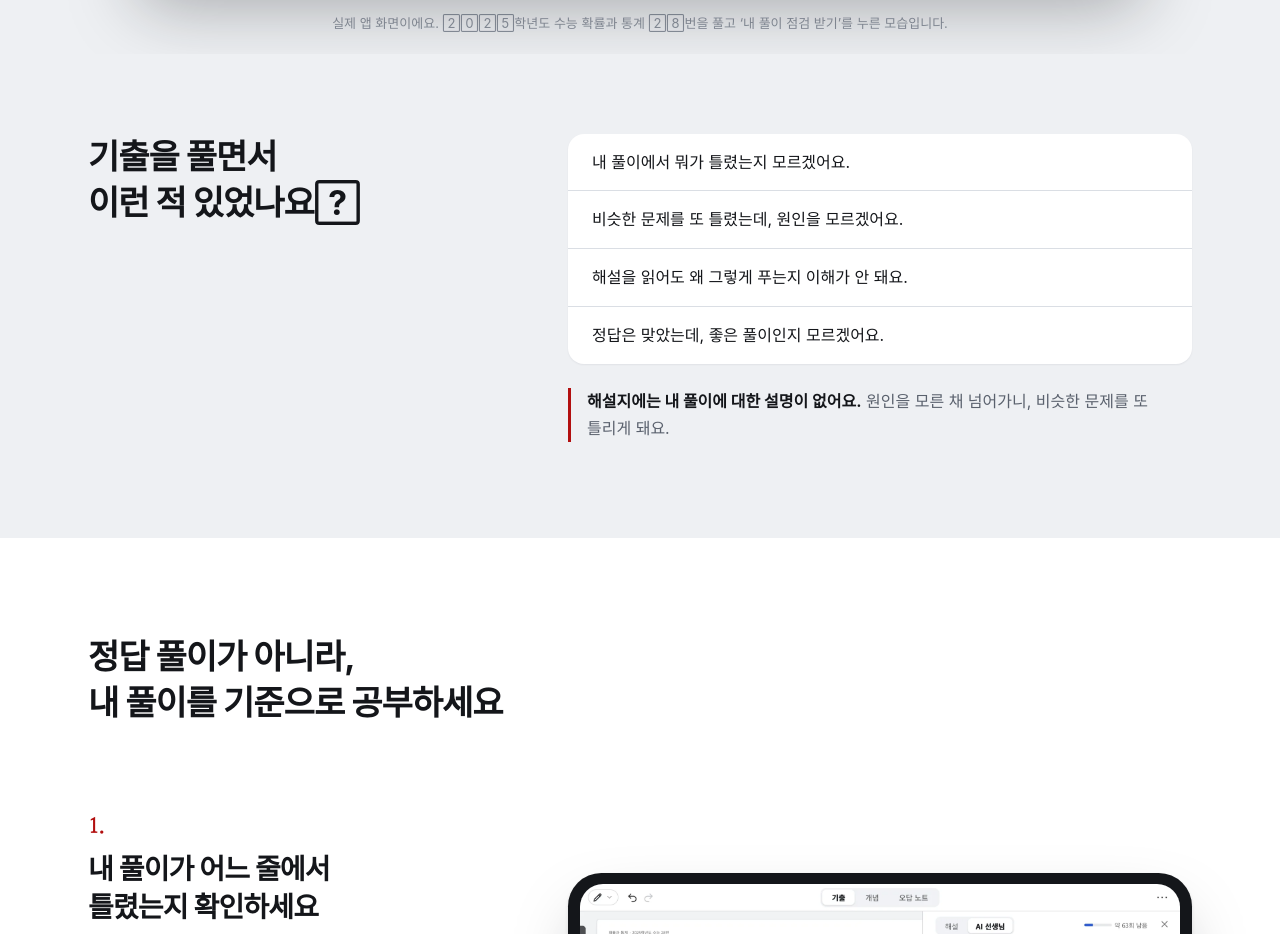
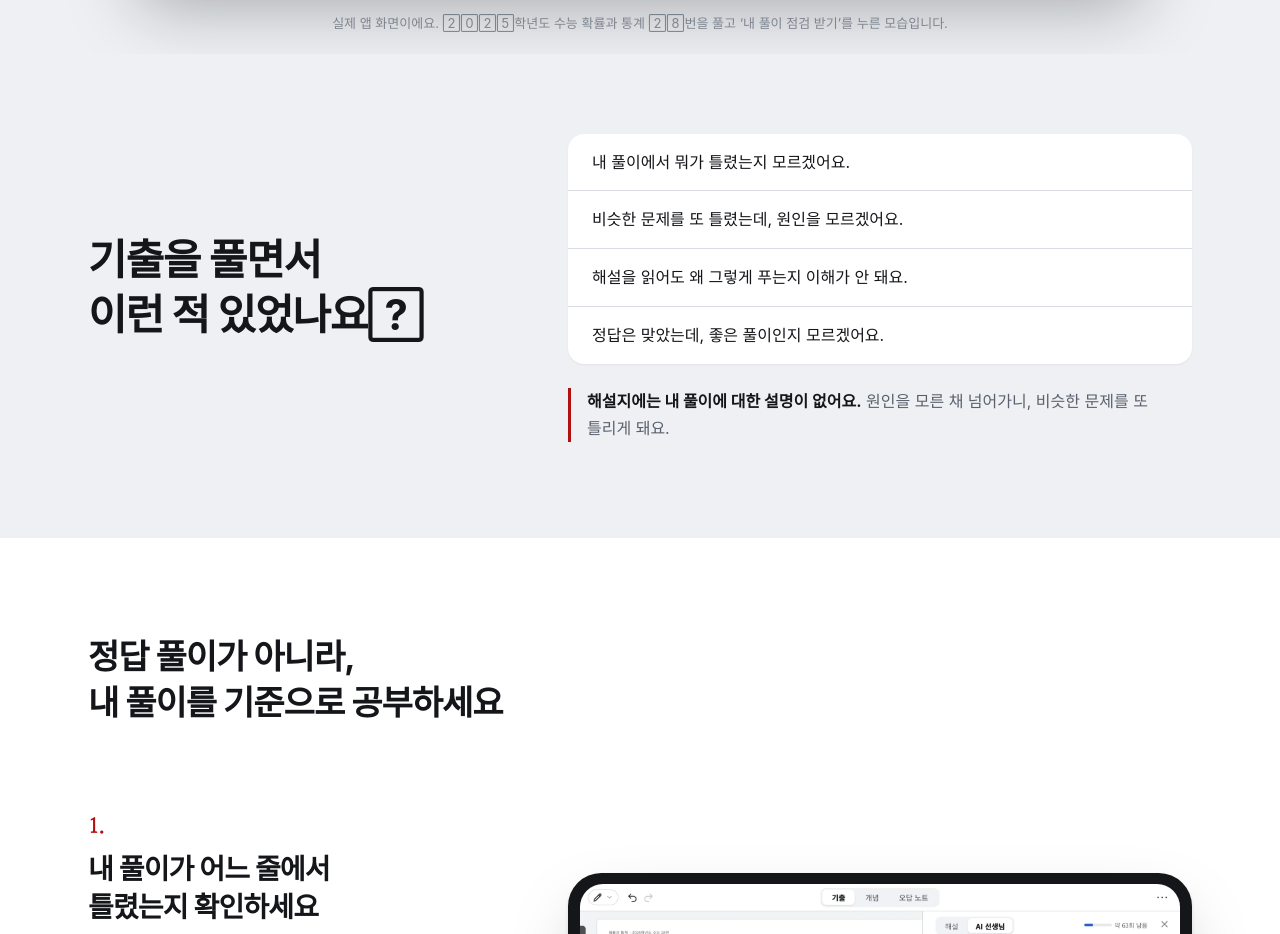
Before and after one commit to Knowledge-Graph-Errorlog/bigeupWeb, a React (Vite) app: page / in a window 1280 px wide. Shown: the part 1220-2154 px from the top of the page. Built offline with nearby package versions, Linux system fonts and the light colour scheme; no server answers; a web font is replaced by a local one.

Commit message:
'이런 적 있었나요?' 제목을 세로 가운데로, 크기 키움
Co-Authored-By: Claude Fable 5.2 <noreply@anthropic.com>

```diff
--- a/src/components/landing/SelfCheck.tsx
+++ b/src/components/landing/SelfCheck.tsx
@@ -11,8 +11,8 @@ const ITEMS = [
 export default function SelfCheck() {
   return (
     <section className="bg-desk pt-14 pb-16 sm:pt-20 sm:pb-20 lg:pb-24">
-      <Container className="grid gap-8 lg:grid-cols-[minmax(0,4fr)_minmax(0,6fr)] lg:gap-16">
-        <SectionTitle>
+      <Container className="grid gap-8 lg:grid-cols-[minmax(0,4fr)_minmax(0,6fr)] lg:items-center lg:gap-16">
+        <SectionTitle className="sm:text-[34px]! lg:text-[42px]! lg:leading-[1.3]!">
           기출을 풀면서
           <br />
           이런 적 있었나요?
```
